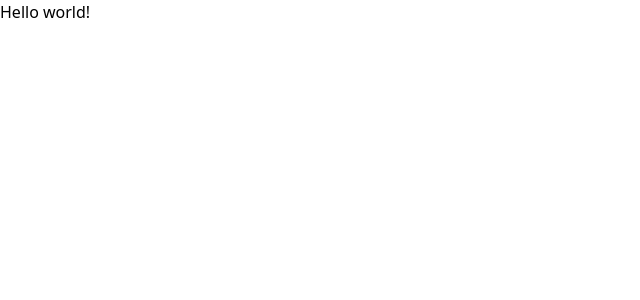
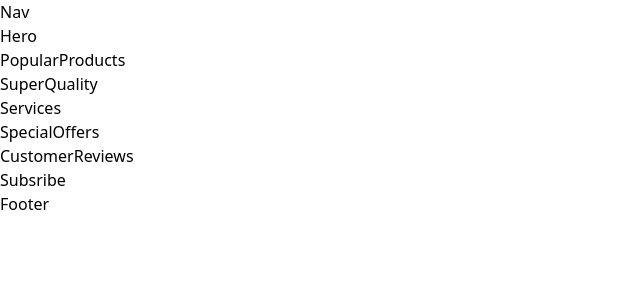
Before and after one commit to SrjAdhikari/Nike-Website, a React (Vite) app: page / in a window 1280 px wide. Shown: the top 300 px of the page, without its empty margins (0-640 px from the left). Built offline with nearby package versions, Linux system fonts and the light colour scheme; a web font is replaced by a local one.

Commit message:
Create basic structure of project

```diff
--- a/src/App.jsx
+++ b/src/App.jsx
@@ -1,3 +1,17 @@
-export default function App() {
-	return <h1 className="text-3xl font-bold underline">Hello world!</h1>;
-}
+const App = () => (
+	<main className="relative">
+		Nav
+		<section className="xl:padding-1 wide:padding-r padding-b">
+			Hero
+		</section>
+		<section className="padding">PopularProducts</section>
+		<section className="padding">SuperQuality</section>
+		<section className="padding-x py-10">Services</section>
+		<section className="padding">SpecialOffers</section>
+		<section className="bg-pale-blue padding">CustomerReviews</section>
+		<section className="padding-x sm:py-32 py-16 w-full">Subsribe</section>
+		<section className="bg-black padding-x padding-t pb-8">Footer</section>
+	</main>
+);
+
+export default App;
```
